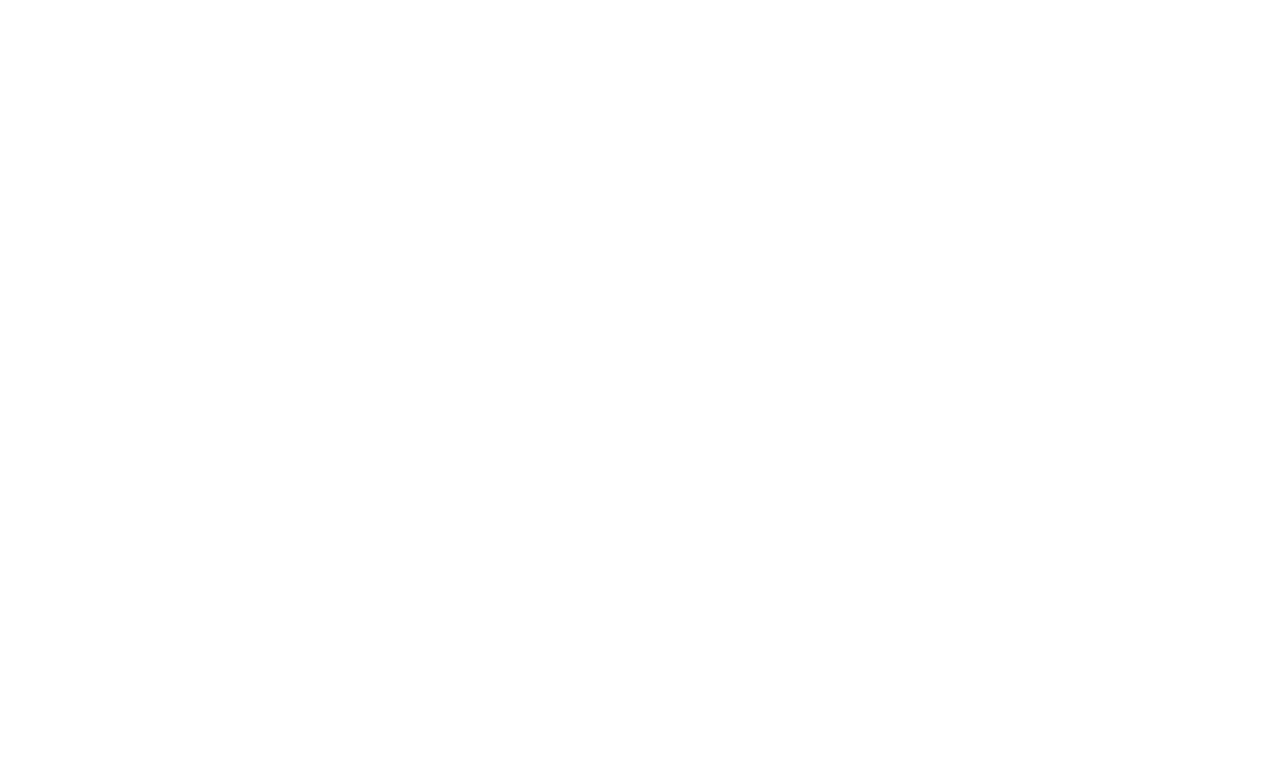
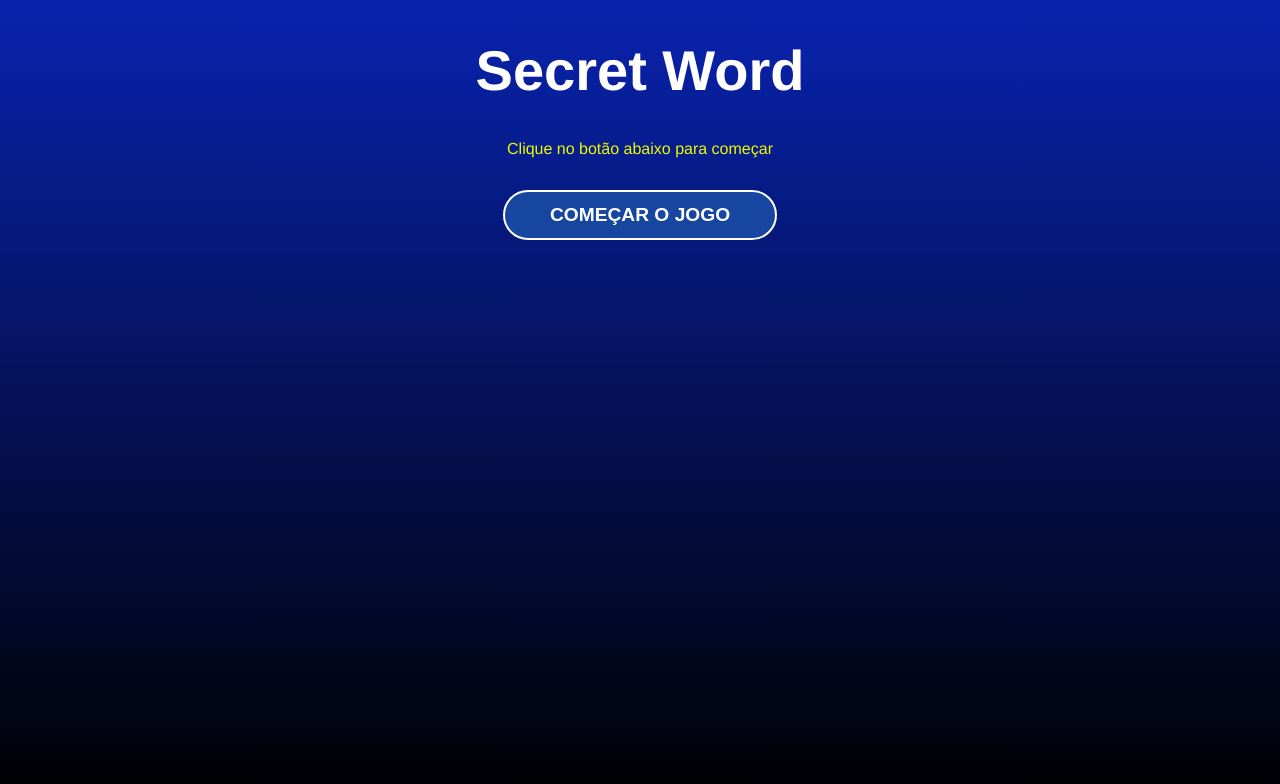
Before and after one commit to JoseGuiFerreira17/secret-word, a React (Vite) app: page / in a window 1280 px wide. Shown: the top 784 px of the page. Built offline with nearby package versions, Linux system fonts and the light colour scheme.

Commit message:
initial page

```diff
--- a/src/App.css
+++ b/src/App.css
@@ -0,0 +1,6 @@
+.App {
+  display: flex;
+  justify-content: center;
+  align-items: center;
+  text-align: center;
+}
--- a/src/App.jsx
+++ b/src/App.jsx
@@ -1,7 +1,12 @@
 import "./App.css";
+import StartScreen from "./components/StartScreen";
 
 function App() {
-  return <></>;
+  return (
+    <div className="App">
+      <StartScreen />
+    </div>
+  );
 }
 
 export default App;
--- /dev/null
+++ b/src/components/StartScreen.css
@@ -0,0 +1,8 @@
+.start h1 {
+  font-size: 3.5em;
+}
+
+.start p {
+  margin-bottom: 2em;
+  color: #ecfa00;
+}
--- /dev/null
+++ b/src/components/StartScreen.jsx
@@ -0,0 +1,13 @@
+import "./StartScreen.css";
+
+function StartScreen() {
+  return (
+    <div className="start">
+      <h1>Secret Word</h1>
+      <p>Clique no botão abaixo para começar</p>
+      <button>Começar o jogo</button>
+    </div>
+  );
+}
+
+export default StartScreen;
--- a/src/index.css
+++ b/src/index.css
@@ -0,0 +1,34 @@
+html,
+body {
+  height: 100%;
+}
+
+body {
+  font-family: Helvetica;
+  margin: 0;
+  padding: 0;
+  background: linear-gradient(
+    180deg,
+    rgba(9, 35, 175, 1) 0%,
+    rgba(0, 0, 0, 1) 100%
+  );
+  color: white;
+}
+
+button {
+  background: #1646a0;
+  color: #fff;
+  padding: 0 45px;
+  border: 2px solid #fff;
+  border-radius: 25px;
+  height: 50px;
+  text-transform: uppercase;
+  font-weight: bold;
+  font-size: 1.2em;
+  cursor: pointer;
+  transition: 0.4s;
+}
+
+button:hover {
+  background-color: #0923af;
+}
```
Also changed, not shown: src/data/words.js (added, +52 -0 lines).
